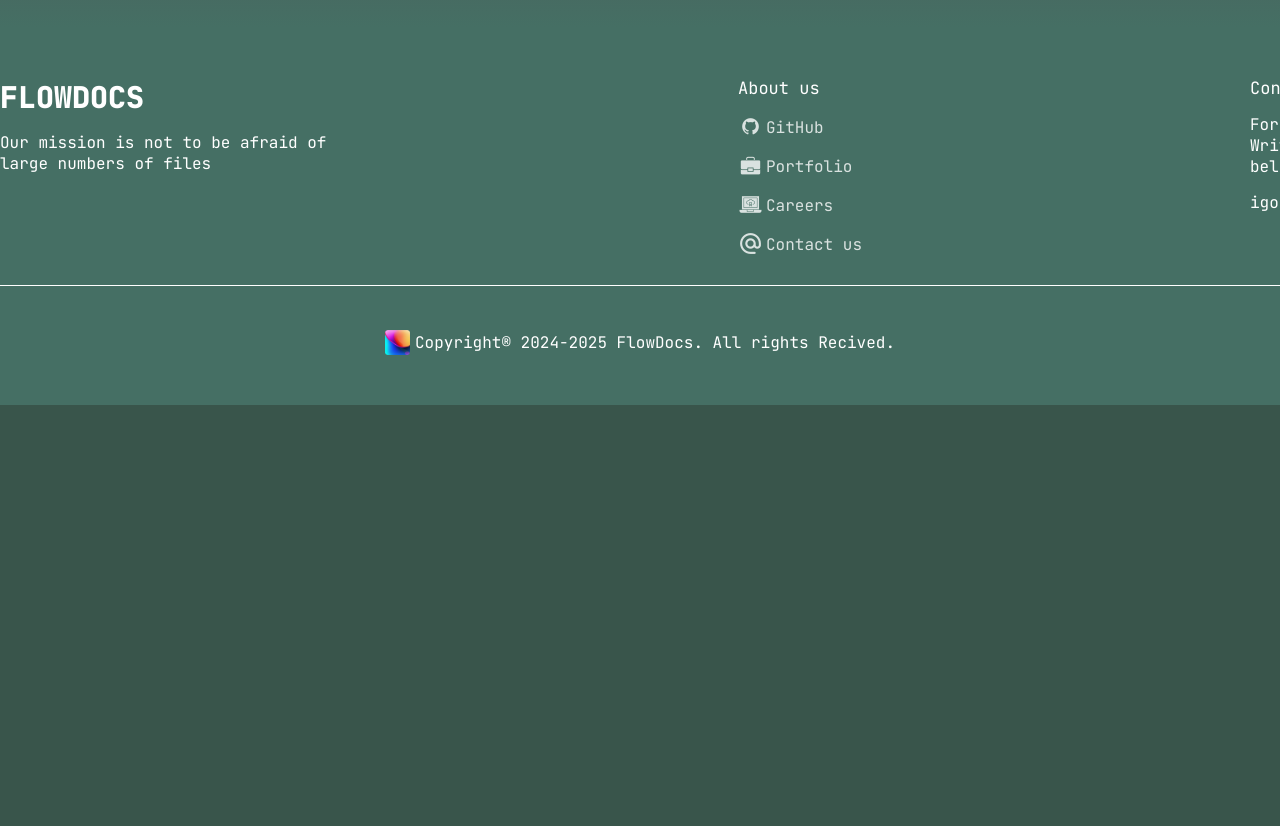
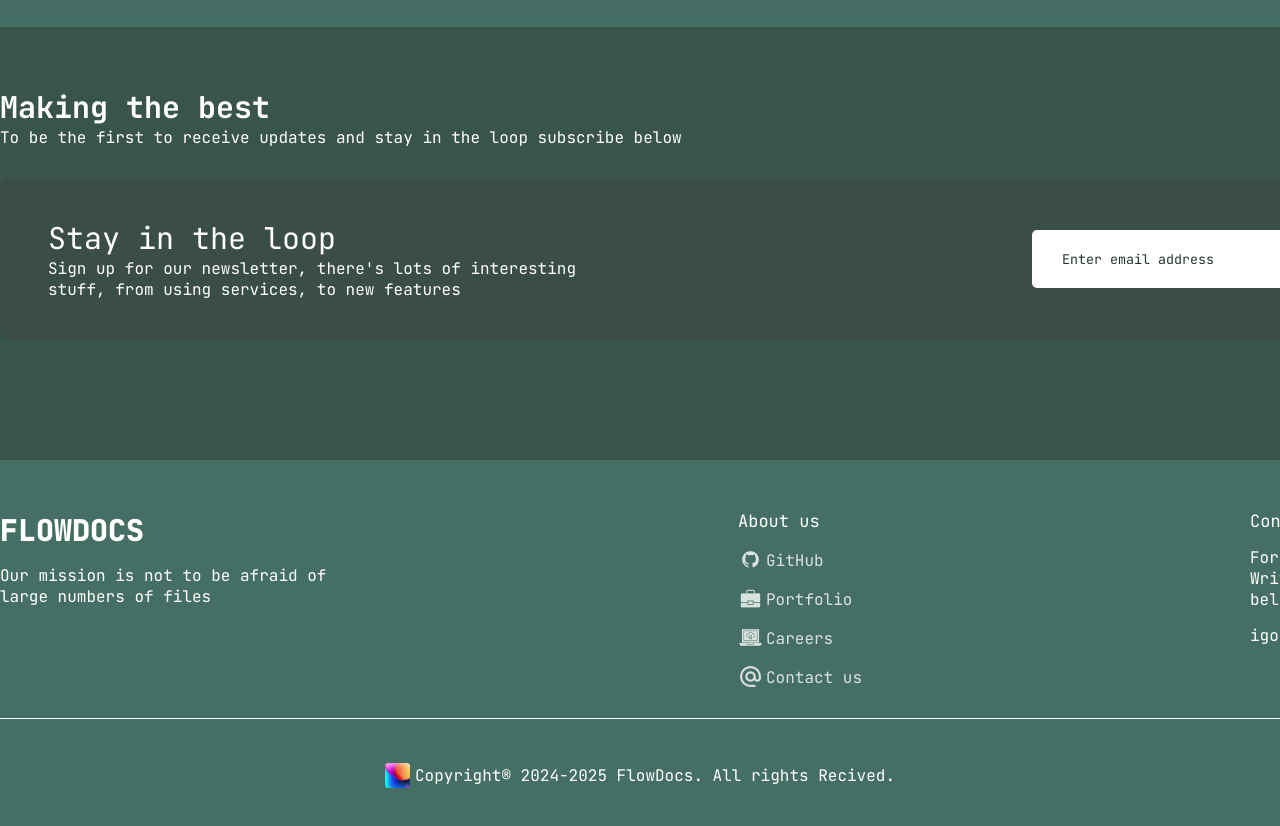
Before and after one commit to CaptainFearist/Development, a plain HTML site: page about.html in a window 1280 px wide. Shown: the part 2496-3322 px from the top of the page. Before the commit the page ends 2901 px from the top, so only its background shows below. Drawn offline with Linux system fonts and the light colour scheme.

Commit message:
Added mailing blocks

```diff
--- a/about.html
+++ b/about.html
@@ -136,6 +136,21 @@
         </div>
     </div>
 
+    <div class="container email">
+        <h3>Making the best</h3>
+        <p>To be the first to receive updates and stay in the loop subscribe below</p>
+        <div class="block">
+            <div>
+                <h4>Stay in the loop</h4>
+                <p>Sign up for our newsletter, there's lots of interesting stuff, from using services, to new features</p>
+            </div>
+            <div>
+                <input id="emailField" type="email" placeholder="Enter email address">
+                <button onclick="checkEmail()">Continue</button>
+            </div>
+        </div>
+    </div>
+
     <footer>
         <div class="blocks container">
             <div>
```
Also changed, not shown: projects.html (+15 -0 lines).
